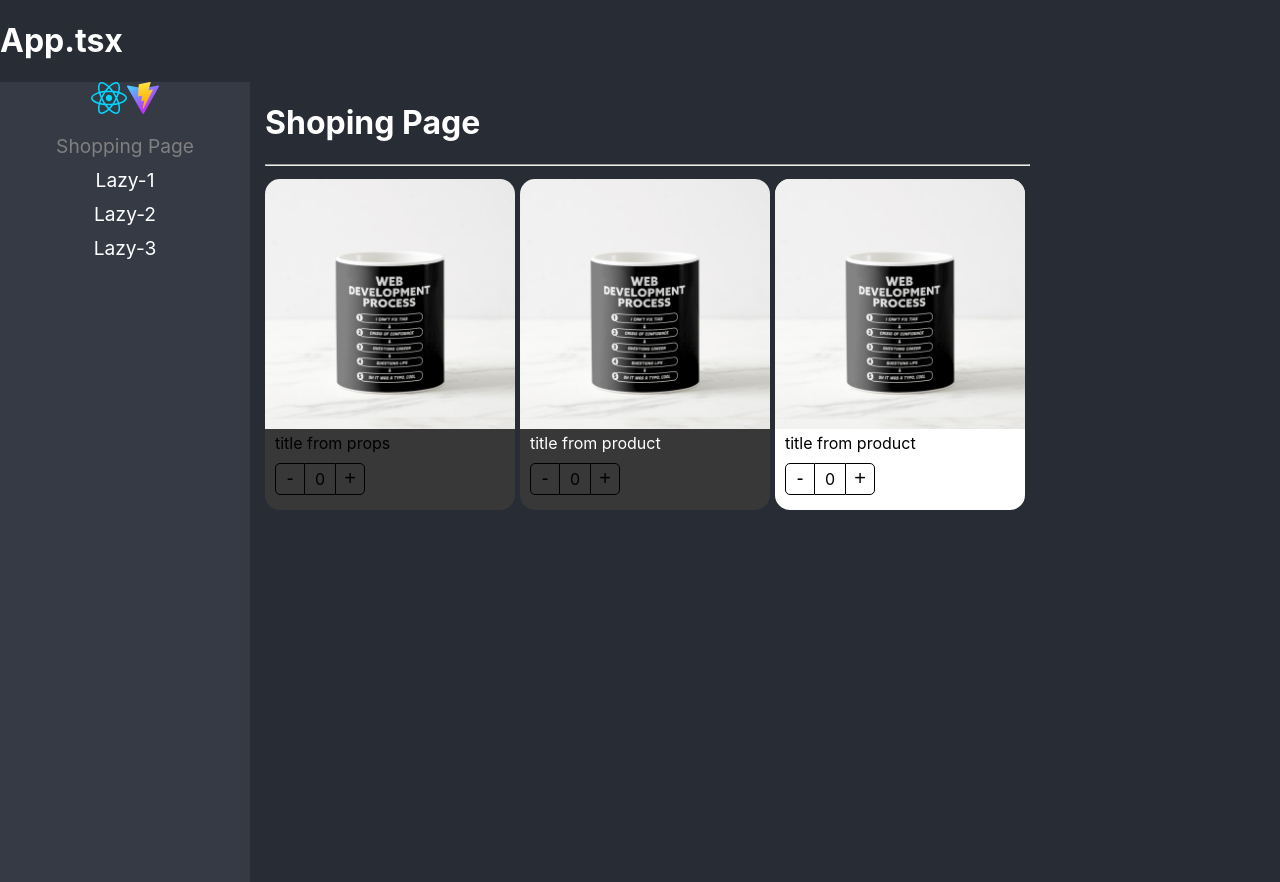
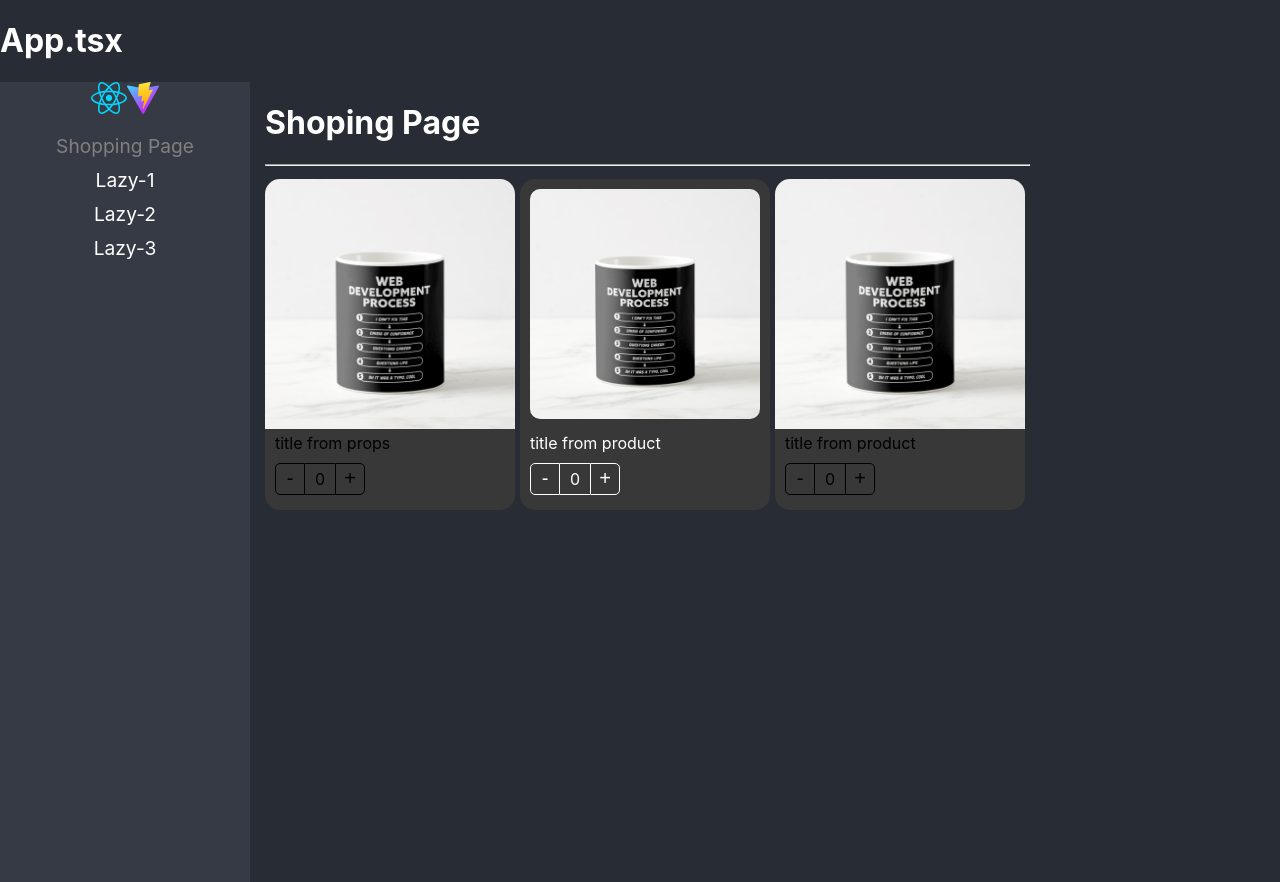
Before and after one commit to jotasenator/ReactTypeScript-ProyectoInicial, a React (Vite) app: page /shopping in a window 1280 px wide. Built offline with nearby package versions, Linux system fonts and the light colour scheme.

Commit message:
className implementation 1

```diff
--- a/src/02-component-patters/components/ProductButtons.tsx
+++ b/src/02-component-patters/components/ProductButtons.tsx
@@ -2,11 +2,15 @@ import { useContext } from "react";
 import { ProductContext } from "./ProductCard";
 import styles from "../styles/styles.module.css";
 
-export const ProductButtons = () => {
+interface Props {
+  className?: string;
+}
+
+export const ProductButtons = ({ className }: Props) => {
   const { increaseBy, counter } = useContext(ProductContext);
 
   return (
-    <div className={styles.buttonsContainer}>
+    <div className={`${styles.buttonsContainer} ${className}`}>
       <button className={styles.buttonMinus} onClick={() => increaseBy(-1)}>
         -
       </button>
--- a/src/02-component-patters/components/ProductImage.tsx
+++ b/src/02-component-patters/components/ProductImage.tsx
@@ -3,7 +3,12 @@ import noImage from "../assets/no-image.jpg";
 import styles from "../styles/styles.module.css";
 import { ProductContext } from "./ProductCard";
 
-export const ProductImage = ({ img = "" }) => {
+interface Props {
+  img?: string;
+  className?: string;
+}
+
+export const ProductImage = ({ img, className }: Props) => {
   const { product } = useContext(ProductContext);
 
   let imgToShow: string | undefined;
@@ -18,5 +23,11 @@ export const ProductImage = ({ img = "" }) => {
     imgToShow = noImage;
   }
 
-  return <img className={styles.productImg} src={imgToShow} alt="Coffe Mug" />;
+  return (
+    <img
+      className={`${styles.productImg} ${className}`}
+      src={imgToShow}
+      alt="Coffe Mug"
+    />
+  );
 };
--- a/src/02-component-patters/interfaces/interfaces.ts
+++ b/src/02-component-patters/interfaces/interfaces.ts
@@ -20,5 +20,5 @@ export interface ProductCardHOCProps {
     ({ children, product }: ProductCardProps): JSX.Element,
     Title: ({ title }: { title?: string | undefined }) => JSX.Element,
     Image: ({ img }: { img?: string | undefined }) => JSX.Element,
-    Buttons: () => JSX.Element,
+    Buttons: ({ className }: { className?: string }) => JSX.Element,
 }
--- a/src/02-component-patters/pages/ShopingPage.tsx
+++ b/src/02-component-patters/pages/ShopingPage.tsx
@@ -33,12 +33,12 @@ const ShopingPage = () => {
         </ProductCard>
 
         <ProductCard product={product} className="bg-dark">
-          <ProductImage />
+          <ProductImage className="custom-image" />
           <ProductTitle className="text-white" />
-          <ProductButtons />
+          <ProductButtons className="custom-buttons" />
         </ProductCard>
 
-        <ProductCard product={product}>
+        <ProductCard product={product} className="bg-dark">
           <ProductCard.Image />
           <ProductCard.Title />
           <ProductCard.Buttons />
--- a/src/02-component-patters/styles/custom-styles.css
+++ b/src/02-component-patters/styles/custom-styles.css
@@ -1,7 +1,19 @@
-.bg-dark{
-    background:rgb(56, 56, 56);
+.bg-dark {
+  background: rgb(56, 56, 56);
 }
 
-.text-white{
-    color:white;
+.text-white {
+  color: white;
 }
+
+.custom-image {
+  border-radius: 20px;
+  padding: 10px;
+  width: calc(100% - 20px);
+}
+
+.custom-buttons button,
+.custom-buttons div {
+  color: white;
+  border-color: white;
+}
```
